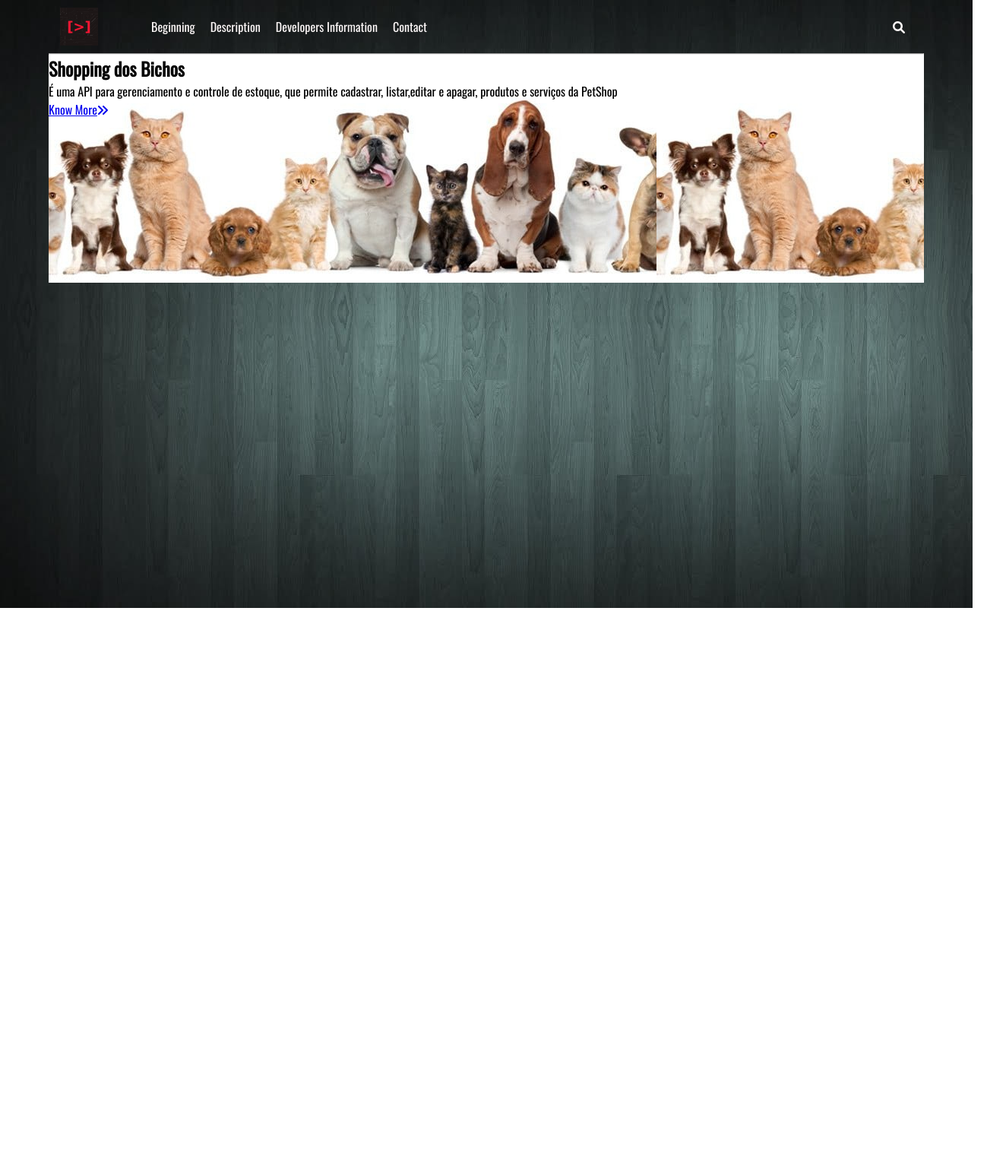
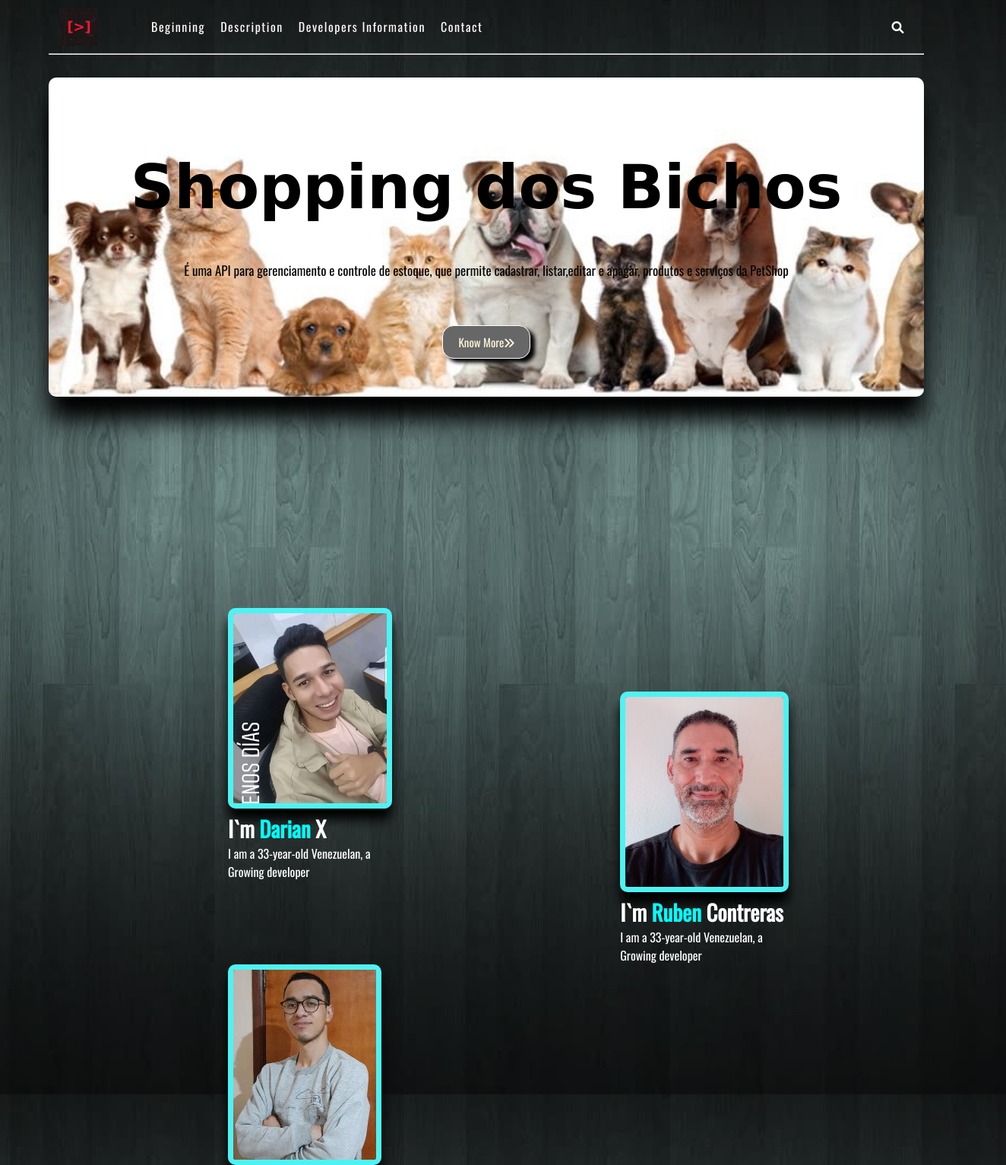
Before and after one commit to BenjaminArruebarrena/pagina-desarrolladores, a plain HTML site: page index.html in a window 1280 px wide. Shown: the top 1533 px of the page at 76% size, 1324 px wide, since content can reach past the window. Before the commit the page ends 800 px from the top, so only its background shows below. Drawn offline with nearby package versions, Linux system fonts and the light colour scheme; a web font is replaced by a local one.

Commit message:
colocando informaçao dos Developers

```diff
--- a/index.html
+++ b/index.html
@@ -21,7 +21,7 @@
 </head>
 <body>
     <div class="container">
-        <div class="navigation">
+
             <nav class="nav-main">
                 <img src="img/brand.png" alt="Aplication Logo" class="nav-logo">
                 <ul class="nav-menu">
@@ -51,14 +51,43 @@
             <!--PRIMER BANNER-->
             <header class="primer-banner">
                 <h2 id="titulo-banner">Shopping dos Bichos</h2>
-                <p>É uma API para gerenciamento e controle de estoque, que permite cadastrar, listar,editar e apagar, produtos e serviços da PetShop</p>
-                <a href="#">Know More<i class="fas fa-angle-double-right"></i></a>
+                <div id="desc-decoration">
+                    <p id="description-banner">É uma API para gerenciamento e controle de estoque, que permite cadastrar, listar,editar e apagar, produtos e serviços da PetShop</p>
+                </div>
+                <a href="#" class="btn">Know More<i class="fas fa-angle-double-right"></i></a>
             </header>
-        </div>
+    </div>
+    <div>
+        <main class="main">
+            <div>
+                <div class="primeros2">
+                    <div class="darian">
+                        <img src="img/darianFoto.jpeg" alt="foto darian" class="foto-developer">
+                        <h2 id="">I`m <span>Darian</span> X</h2>
+                        <p>I am a 33-year-old Venezuelan, a Growing developer</p>
+                    </div>
+                    <div class="rubenPadre">
+                        <img src="img/RubenContreras.jpeg" alt="foto Ruben Padre" class="foto-developer" ">
+                        <h2 id="">I`m <span>Ruben</span> Contreras</h2>
+                        <p>I am a 33-year-old Venezuelan, a Growing developer</p>
+                    </div>
+                </div>
+                <div class="segundos2">
+                    <div>
+                        <img src="img/RubenContrerasJr.jpeg" alt="foto Ruben Hijo" class="foto-developer" ">
+                        <h2 id="">I`m <span>Ruben</span> ContrerasJr</h2>
+                        <p>I am a 21-year-old Venezuelan, a Growing developer</p>
+                    </div>
+                    <div>
+                    </div>
+                    </div>
+            </div>
+        </main>
     </div>
     <div class="scrol">
 
     </div>
-<script src="menu.js"></script>
+
+    <script src="menu.js"></script>
 </body>
 </html>
--- a/menu.js
+++ b/menu.js
@@ -1,5 +1,4 @@
-const nav = document.querySelector('.nav-main')
-
-    window.addEventListener('scroll', function(){
+ window.addEventListener('scroll', function(){
+        var nav = document.querySelector("nav-main");
         nav.classList.toggle('active', window.scrollY >0)
-    })
+})
--- a/style.css
+++ b/style.css
@@ -7,6 +7,9 @@
 body{
     font-family: 'Oswald', sans-serif;
     background-image: url(img/fondo2.jpg);
+    background-position: center;
+
+    background-size: cover;
 }
 
 .container{
@@ -27,16 +30,19 @@ body{
     align-items: center;
     justify-content: space-between;
     padding: 15px;
+    letter-spacing: 1.5px;
+    z-index: 10px;
+    position: relative;
 
 
 }
 .nav-menu{
     display: flex;
     padding: 40px;
+    position: relative;
 }
 
 .navigation{
-    position: fixed;
     width: 90%;
 }
 
@@ -54,6 +60,9 @@ body{
     list-style: none;
     margin: 10px;
 }
+
+
+/*HOVER MENU*/
 
 .nav-main li a {
     color: rgb(252, 247, 247);
@@ -74,6 +83,87 @@ body{
 
 .primer-banner{
     width: 100%;
-    height: 300px;
+    height: 370px;
     background: url(img/pet-shop.jpg);
+    background-repeat: no-repeat;
+    background-size: cover;
+    padding-bottom: 50px;
+    display: flex;
+    flex-direction: column;
+    align-items: center;
+    justify-content: flex-end;
+    margin-top: 30px;
+    border-radius: 10px;
+    box-shadow: 0 30px 30px #000;
 }
+
+#titulo-banner{
+    font-family: 'Festive', cursive;
+    font-size: 5em;
+    margin-bottom: 50px;
+}
+
+.btn{
+    cursor: pointer;
+    display: inline-block;
+    border: 1px solid #fff;
+    padding: 10px 20px;
+    background: #686767;
+    font-size: 15px;
+    border-radius: 15px;
+    text-decoration: none;
+    color: cornsilk;
+    margin-top: 60px;
+    box-shadow: 0.4em 5px 5px #000;
+}
+
+
+.btn:hover{
+    padding: 15px 30px;
+    background: rgb(131, 128, 128);
+    color: #fff;
+    border-radius: 15px;
+    transition: 0.5s ;
+}
+
+#description-banner {
+    font-size: 17px;
+    color: rgb(7, 7, 7);
+}
+
+
+/*DEVELOPERS INFARMATION*/
+
+.primeros2{
+    display: flex;
+    justify-content: space-between;
+}
+
+.rubenPadre{
+    margin-left: 300px;
+    margin-top: 110px;
+}
+.main{
+    color: white;
+    margin: 0 auto;
+    margin-left: 300px;
+    width: 80vw;
+    height: 80vh;
+    display: grid;
+    grid-template-columns: repeat(3,1fr);
+
+}
+
+h2{
+    font-size: 1.8em;
+}
+
+span{
+    color: aqua;
+}
+.foto-developer{
+    height: 250px;
+    border-radius: 10px;
+    border: 7px solid rgb(77, 243, 243);
+    box-shadow: 0 15px 15px  #000;
+}
```
Also changed, not shown: img/RubenContreras.jpeg (added), img/RubenContrerasJr.jpeg (added), img/darianFoto.jpeg (added).
